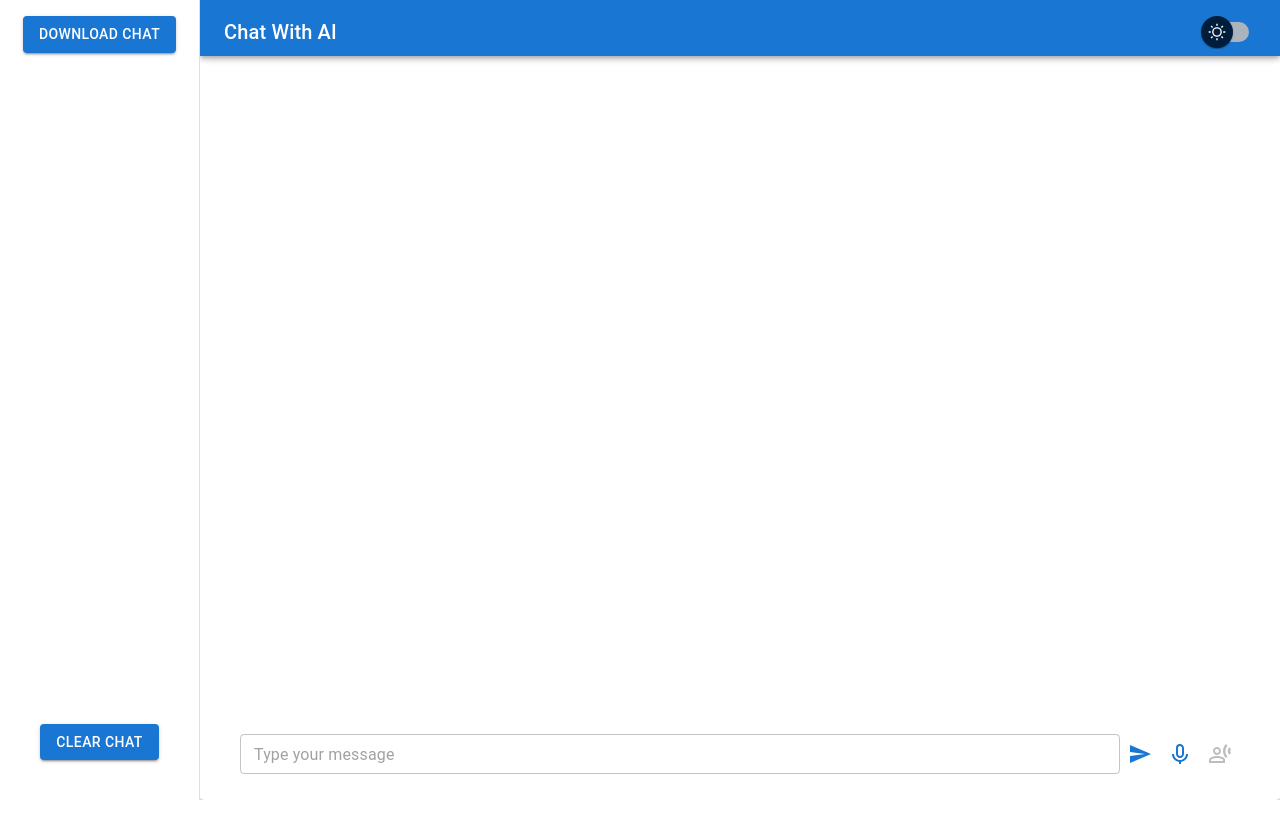
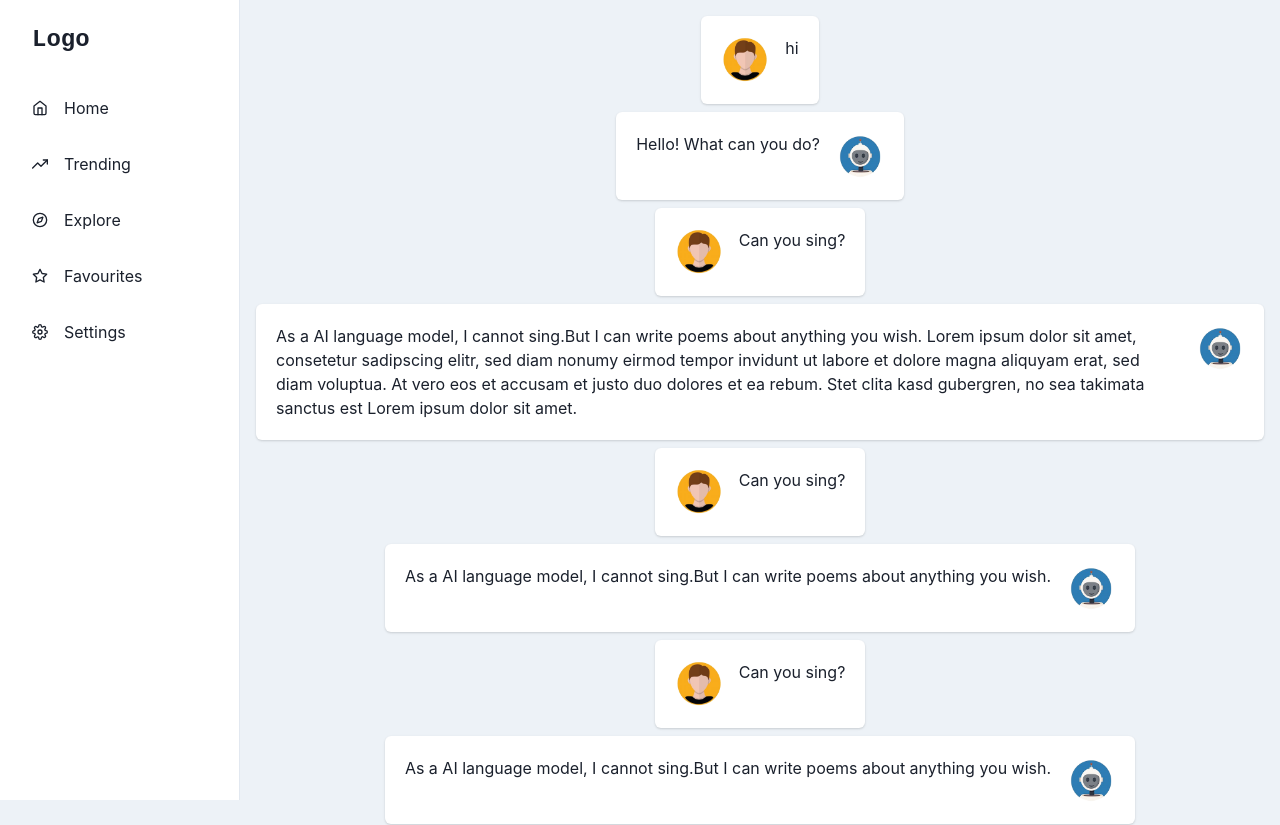
Before and after one commit to sathishkannan162/chatbot-voice-frontend, a React (Vite) app: page / in a window 1280 px wide. Shown: the top 825 px of the page. Before the commit the page ends 800 px from the top, so only its background shows below. Built offline with nearby package versions, Linux system fonts and the light colour scheme.

Commit message:
feat: add messageList, message, sidebar

```diff
--- /dev/null
+++ b/src/CApp.jsx
@@ -0,0 +1,14 @@
+import SimpleSidebar from './SimpleSidebar';
+import { useState } from 'react';
+import { Box, Card, CardBody, Avatar, Flex, Text } from '@chakra-ui/react';
+import { sampleMessages } from './sampleConversations/sampleConversations';
+import MessageList from './chakraComponents/MessageList';
+export default function App() {
+  // const [messages, setMessages] = useState([]);
+  const [messages, setMessages] = useState(sampleMessages);
+  return (
+    <SimpleSidebar>
+      <MessageList messages={messages} />
+    </SimpleSidebar>
+  );
+}
--- /dev/null
+++ b/src/SimpleSidebar.jsx
@@ -0,0 +1,160 @@
+import React from 'react';
+import {
+  IconButton,
+  Box,
+  CloseButton,
+  Flex,
+  Icon,
+  useColorModeValue,
+  Link,
+  Drawer,
+  DrawerContent,
+  Text,
+  useDisclosure,
+  // BoxProps,
+  // FlexProps,
+} from '@chakra-ui/react';
+import {
+  FiHome,
+  FiTrendingUp,
+  FiCompass,
+  FiStar,
+  FiSettings,
+  FiMenu,
+} from 'react-icons/fi';
+// import { IconType } from 'react-icons';
+// import { ReactText } from 'react';
+
+// interface LinkItemProps {
+//   name: string;
+//   icon: IconType;
+// }
+const LinkItems= [
+  { name: 'Home', icon: FiHome },
+  { name: 'Trending', icon: FiTrendingUp },
+  { name: 'Explore', icon: FiCompass },
+  { name: 'Favourites', icon: FiStar },
+  { name: 'Settings', icon: FiSettings },
+];
+
+export default function SimpleSidebar({ children }) {
+  const { isOpen, onOpen, onClose } = useDisclosure();
+  return (
+    <Box minH="100vh" bg={useColorModeValue('gray.100', 'gray.900')}>
+      <SidebarContent
+        onClose={() => onClose}
+        display={{ base: 'none', md: 'block' }}
+      />
+      <Drawer
+        autoFocus={false}
+        isOpen={isOpen}
+        placement="left"
+        onClose={onClose}
+        returnFocusOnClose={false}
+        onOverlayClick={onClose}
+        size="full">
+        <DrawerContent>
+          <SidebarContent onClose={onClose} />
+        </DrawerContent>
+      </Drawer>
+      {/* mobilenav */}
+      <MobileNav display={{ base: 'flex', md: 'none' }} onOpen={onOpen} />
+      <Box ml={{ base: 0, md: 60 }} p="4">
+        {children}
+      </Box>
+    </Box>
+  );
+}
+
+// interface SidebarProps extends BoxProps {
+//   onClose: () => void;
+// }
+
+const SidebarContent = ({ onClose, ...rest }) => {
+  return (
+    <Box
+      bg={useColorModeValue('white', 'gray.900')}
+      borderRight="1px"
+      borderRightColor={useColorModeValue('gray.200', 'gray.700')}
+      w={{ base: 'full', md: 60 }}
+      pos="fixed"
+      h="full"
+      {...rest}>
+      <Flex h="20" alignItems="center" mx="8" justifyContent="space-between">
+        <Text fontSize="2xl" fontFamily="monospace" fontWeight="bold">
+          Logo
+        </Text>
+        <CloseButton display={{ base: 'flex', md: 'none' }} onClick={onClose} />
+      </Flex>
+      {LinkItems.map((link) => (
+        <NavItem key={link.name} icon={link.icon}>
+          {link.name}
+        </NavItem>
+      ))}
+    </Box>
+  );
+};
+
+// interface NavItemProps extends FlexProps {
+//   icon: IconType;
+//   children: ReactText;
+// }
+const NavItem = ({ icon, children, ...rest } )=> {
+  return (
+    <Link href="#" style={{ textDecoration: 'none' }} _focus={{ boxShadow: 'none' }}>
+      <Flex
+        align="center"
+        p="4"
+        mx="4"
+        borderRadius="lg"
+        role="group"
+        cursor="pointer"
+        _hover={{
+          bg: 'cyan.400',
+          color: 'white',
+        }}
+        {...rest}>
+        {icon && (
+          <Icon
+            mr="4"
+            fontSize="16"
+            _groupHover={{
+              color: 'white',
+            }}
+            as={icon}
+          />
+        )}
+        {children}
+      </Flex>
+    </Link>
+  );
+};
+
+// interface MobileProps extends FlexProps {
+//   onOpen: () => void;
+// }
+const MobileNav = ({ onOpen, ...rest }) => {
+  return (
+    <Flex
+      ml={{ base: 0, md: 60 }}
+      px={{ base: 4, md: 24 }}
+      height="20"
+      alignItems="center"
+      bg={useColorModeValue('white', 'gray.900')}
+      borderBottomWidth="1px"
+      borderBottomColor={useColorModeValue('gray.200', 'gray.700')}
+      justifyContent="flex-start"
+      {...rest}>
+      <IconButton
+        variant="outline"
+        onClick={onOpen}
+        aria-label="open menu"
+        icon={<FiMenu />}
+      />
+
+      <Text fontSize="2xl" ml="8" fontFamily="monospace" fontWeight="bold">
+        Logo
+      </Text>
+    </Flex>
+  );
+};
--- /dev/null
+++ b/src/chakraComponents/Message.jsx
@@ -0,0 +1,18 @@
+import { Card, CardBody, Avatar, Flex, Text } from '@chakra-ui/react';
+import robot from '../assets/robot-avatar.png';
+import user from '../assets/user-avatar.png'
+export default function Message(props) {
+  const { message } = props;
+  const isUser = message.role==='user';
+
+  return (
+    <Card>
+      <CardBody>
+        <Flex gap="4" flexDir={isUser?"row":"row-reverse"} >
+          <Avatar name={isUser?'user':'assistant'} src={isUser?  user: robot}></Avatar>
+          <Text>{message.content}</Text>
+        </Flex>
+      </CardBody>
+    </Card>
+  );
+}
--- /dev/null
+++ b/src/chakraComponents/MessageList.jsx
@@ -0,0 +1,10 @@
+import Message from './Message';
+import { Container, VStack } from '@chakra-ui/react';
+
+export default function MessageList(props) {
+  const { messages } = props;
+  const list = messages.map((message, index) => {
+    return <Message key={index} message={message} />;
+  });
+  return <VStack>{list}</VStack>;
+}
--- a/src/main.jsx
+++ b/src/main.jsx
@@ -1,9 +1,13 @@
 import React from 'react'
 import ReactDOM from 'react-dom/client'
-import App from './App.jsx'
+// import App from './App.jsx'
+import App from './CApp'
+import { ChakraProvider } from '@chakra-ui/react'
 
 ReactDOM.createRoot(document.getElementById('root')).render(
   <React.StrictMode>
+    <ChakraProvider>
     <App />
+    </ChakraProvider>
   </React.StrictMode>,
 )
--- a/src/sampleConversations/sampleConversations.js
+++ b/src/sampleConversations/sampleConversations.js
@@ -5,7 +5,7 @@ export const sampleMessages = [
   {
     role: 'assistant',
     content:
-      'As a AI language model, I cannot sing.But I can write poems about anything you wish.',
+      'As a AI language model, I cannot sing.But I can write poems about anything you wish.'+' Lorem ipsum dolor sit amet, consetetur sadipscing elitr, sed diam nonumy eirmod tempor invidunt ut labore et dolore magna aliquyam erat, sed diam voluptua. At vero eos et accusam et justo duo dolores et ea rebum. Stet clita kasd gubergren, no sea takimata sanctus est Lorem ipsum dolor sit amet.',
   },
   { role: 'user', content: 'Can you sing?' },
   {
```
